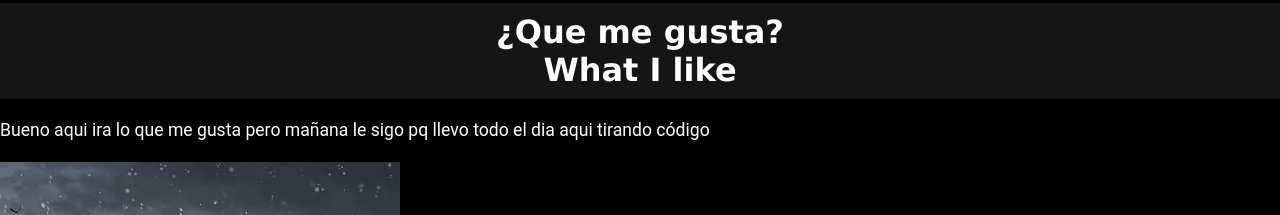
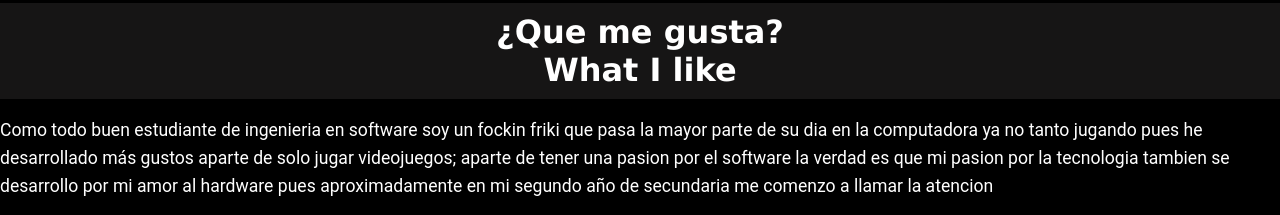
Before and after one commit to MomancheDev/MomancheDev.github.io, a plain HTML site: page index.html in a window 1280 px wide. Shown: the part 733-948 px from the top of the page. Drawn offline with Linux system fonts and the light colour scheme.

Commit message:
Add files via upload

```diff
--- a/index.html
+++ b/index.html
@@ -43,7 +43,7 @@
 
         <article>
             <h2 id="titulo">¿Que me gusta? <br> What I like</h2>
-            <p class="texto">Bueno aqui ira lo que me gusta pero mañana le sigo pq llevo todo el dia aqui tirando código</p>
+            <p class="texto">Como todo buen estudiante de ingenieria en software soy un fockin friki que pasa la mayor parte de su dia en la computadora ya no tanto jugando pues he desarrollado más gustos aparte de solo jugar videojuegos; aparte de tener una pasion por el software la verdad es que mi pasion por la tecnologia tambien se desarrollo por mi amor al hardware pues aproximadamente en mi segundo año de secundaria me comenzo a llamar la atencion </p>
             <img src="img/elbaf.jpg" width="400"/>
             <p class="texto">Texto del articulo que hay aca y es texto de prueba. OLA</p>
         </article>
```
